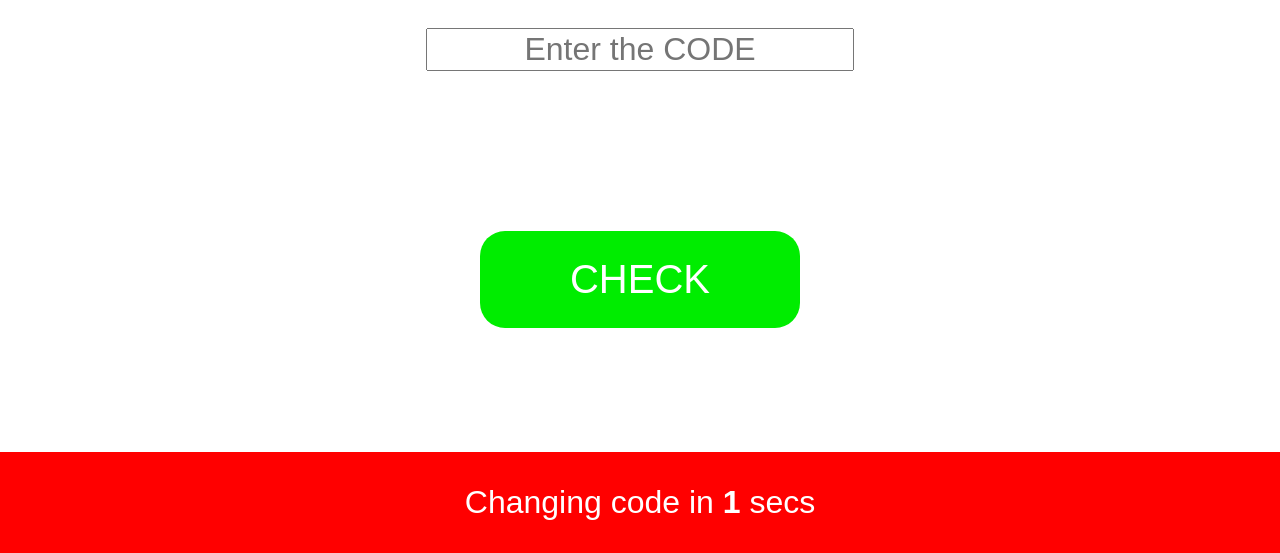
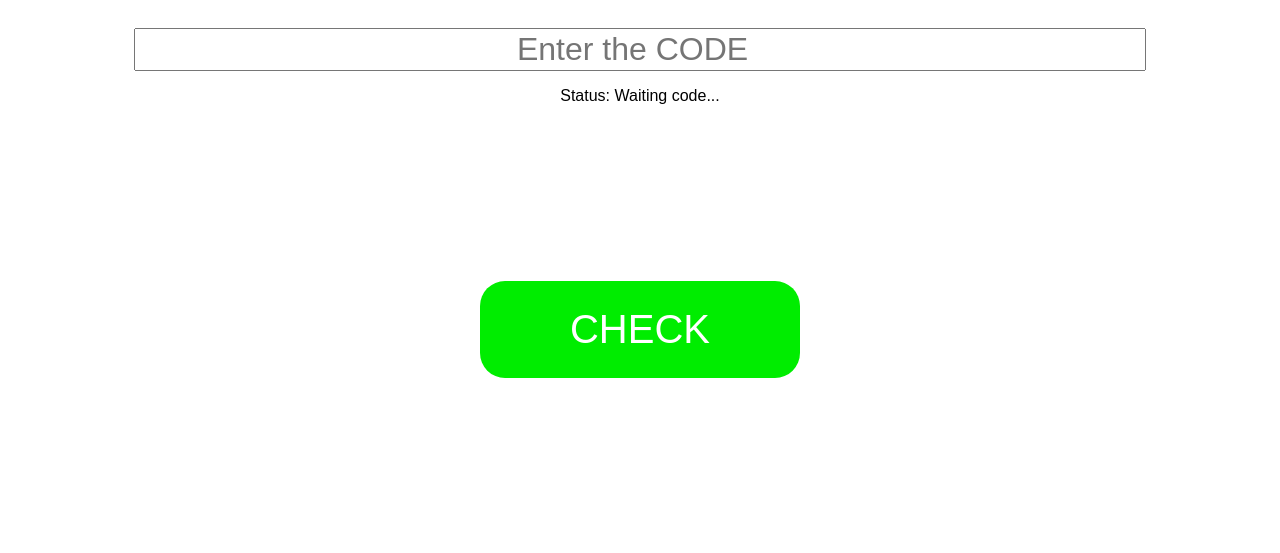
Before and after one commit to mavinsi/2fa-js, a website: page front/auth.html in a window 1280 px wide. Shown: the part 247-800 px from the top of the page. Drawn offline with Linux system fonts and the light colour scheme.

Commit message:
adding new features

```diff
--- a/front/auth.html
+++ b/front/auth.html
@@ -11,11 +11,18 @@
         text-align: center;
         font-family: Arial, Helvetica, sans-serif;
     }
-
+ p {
+        font-size: 1rem;
+        text-align: center;
+        font-family: Arial, Helvetica, sans-serif;
+    }
     .tfaInput {
         font-family: Arial, Helvetica, sans-serif;
         text-align: center;
         font-size: 32px;
+        width: 80%;
+        margin-right: 5px;
+        margin-left: 5px;
     }
 
     footer {
@@ -52,24 +59,26 @@
     <center>
         <div>
 
-            <input id="tfainput" class="tfaInput" maxlength="6" placeholder="Enter the CODE" type="text"><br>
-            <button id="authbtn"onclick="auth()">CHECK</button>
+            <input id="tfainput" class="tfaInput" maxlength="6" placeholder="Enter the CODE" type="number"><br>
+       <p>Status: <span id="tfastatus"></span></p>
 
 
 
         </div>
-    </center>
+        <button id="authbtn"onclick="auth()">CHECK</button>
+    <!-- </center>
     <footer>
         <p class="tfaText">Changing code in <b><span id="timecount"></span></b> secs</p>
-    </footer>
+    </footer> -->
 </body>
 <script src="./hash.js"></script>
 <script src="./qrcode.js"></script>
 <script>
     const authoutput = document.getElementById("authoutput")
-    const timecount = document.getElementById("timecount")
     const tfaInput = document.getElementById("tfainput")
     const authbtn = document.getElementById("authbtn")
+    const tfastatus = document.getElementById("tfastatus")
+    tfastatus.innerHTML = "Waiting code..."
     let input = {
         seedBrute: "123456"
     }
@@ -84,7 +93,7 @@
         } else {
             roundedDate.setSeconds(30)
         }
-        timecount.innerHTML = 30 - (fullDate.getSeconds() - roundedDate.getSeconds())
+        // timecount.innerHTML = 30 - (fullDate.getSeconds() - roundedDate.getSeconds())
         console.log(` + Changing in ${30 - (fullDate.getSeconds() - roundedDate.getSeconds())} seconds!`)
         return roundedDate
     }
@@ -109,10 +118,11 @@
          alert("The TFA code have more then 5 numbers")
         } else {
             if (tfaInput.value == authCode(createSeed(getRoundedTime()))) {
-                alert("Access allowed")
-                authbtn.style.display = "none"
+                tfastatus.style.color = "lime"
+                tfastatus.innerHTML = "ACCESS ALLOWED"
             } else {
-                alert("Access denied")
+                tfastatus.style.color = "red"
+                tfastatus.innerHTML = "ACCESS DENIED"
             }
         }
     }
```
Also changed, not shown: index.js (+17 -2 lines).
